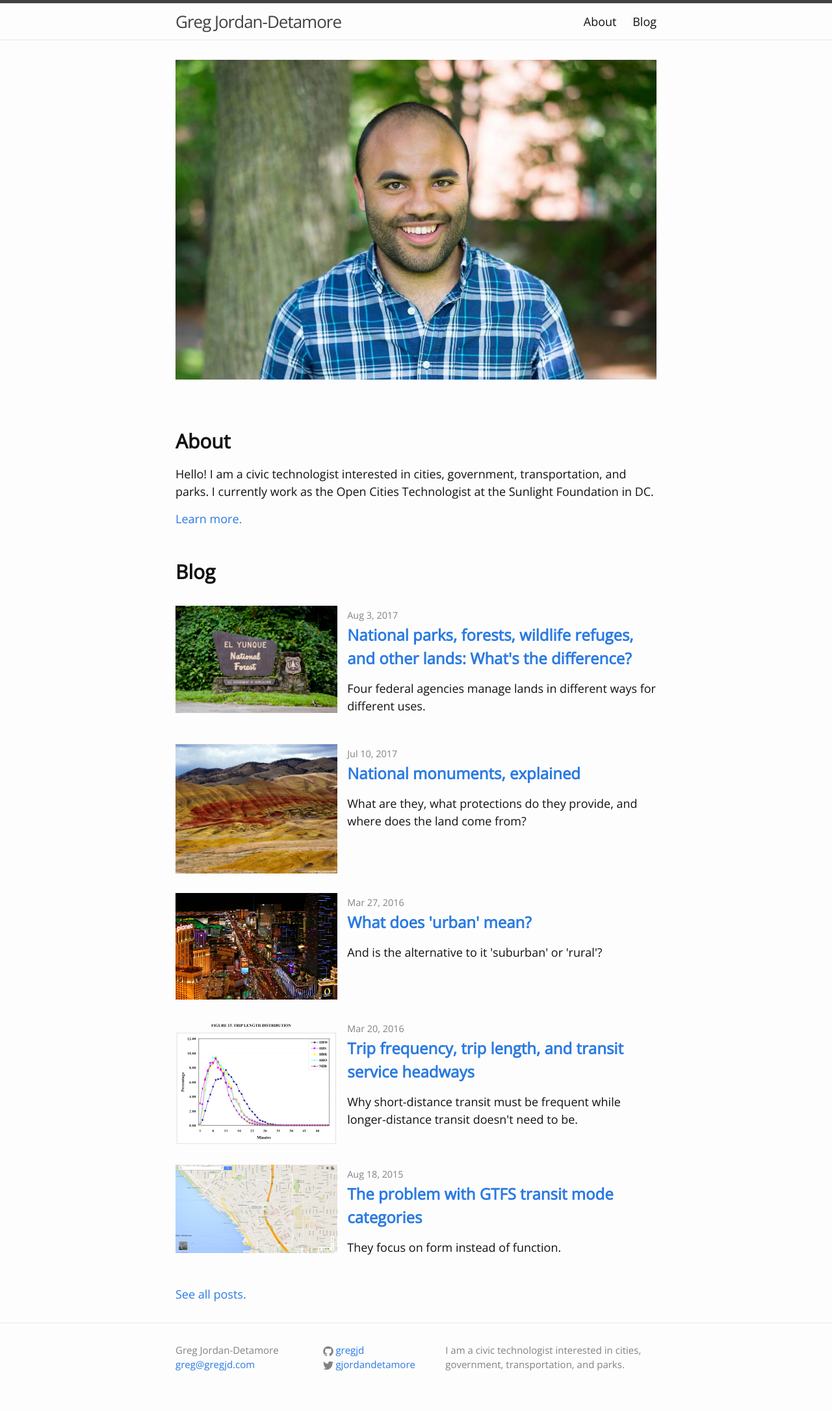
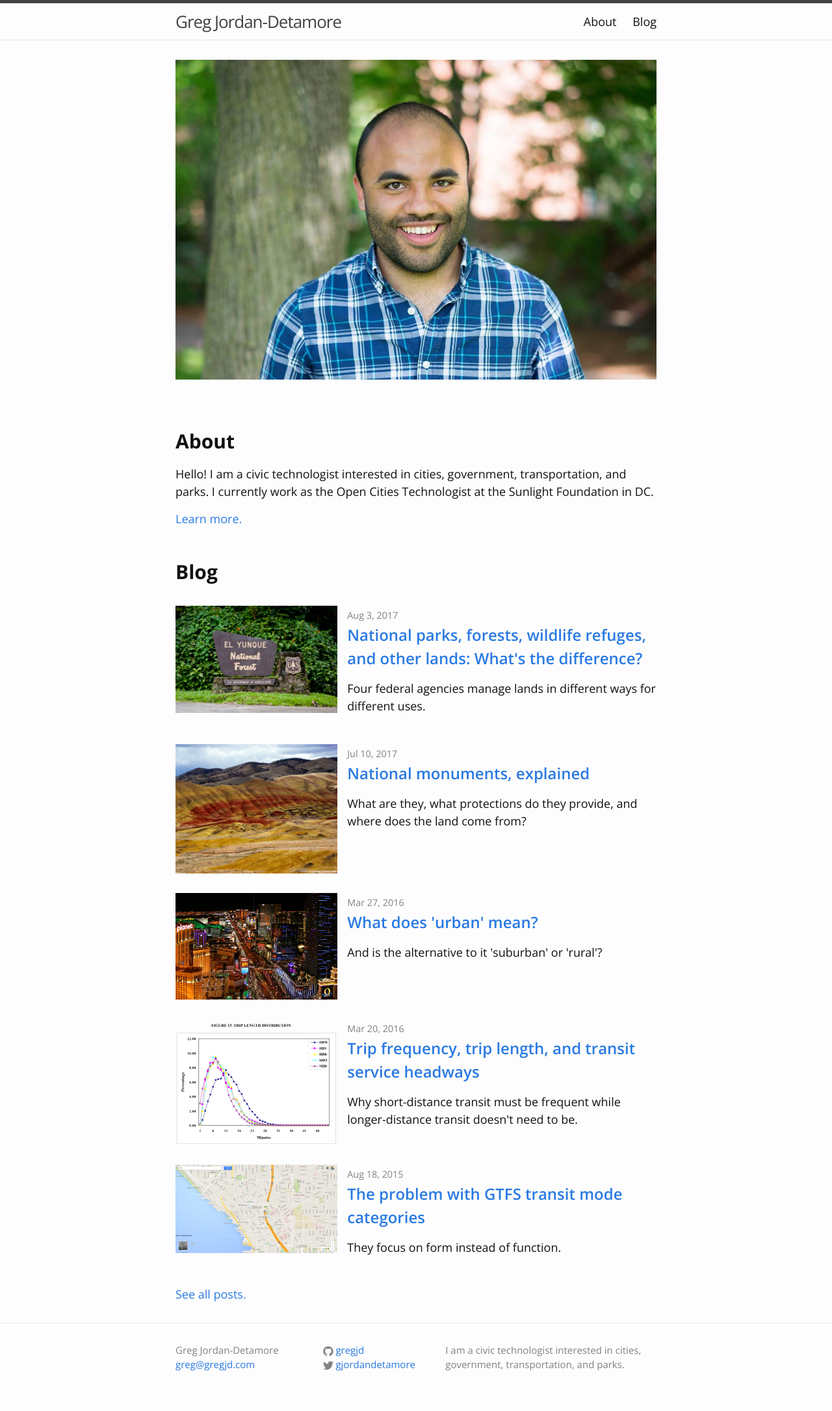
Before and after one commit to gregjd/gregjd.github.io, a Jekyll site: the page built from index.html, in a window 1280 px wide. Shown: the whole page at 65% size. Built offline with Jekyll 4.4.1, drawn with Linux system fonts in a browser that asks for light colours.

Commit message:
Fix font weights

```diff
--- a/_includes/head.html
+++ b/_includes/head.html
@@ -6,7 +6,7 @@
   <title>{% if page.title %}{{ page.title }}{% else %}{{ site.title }}{% endif %}</title>
   <meta name="description" content="{% if page.excerpt %}{{ page.excerpt | strip_html | strip_newlines | truncate: 160 }}{% else %}{{ site.description }}{% endif %}">
 
-  <link href="https://fonts.googleapis.com/css?family=Open+Sans" rel="stylesheet">
+  <link href="https://fonts.googleapis.com/css?family=Open+Sans:400,400i,600,700" rel="stylesheet">
   <link rel="stylesheet" href="{{ "/css/main.css" | prepend: site.baseurl }}">
   <link rel="canonical" href="{{ page.url | replace:'index.html','' | prepend: site.baseurl | prepend: site.url }}">
   <link rel="alternate" type="application/rss+xml" title="{{ site.title }}" href="{{ "/feed.xml" | prepend: site.baseurl | prepend: site.url }}" />
--- a/_sass/_base.scss
+++ b/_sass/_base.scss
@@ -89,12 +89,16 @@
 /**
  * Headings
  */
-h1, h2 {
-    font-weight: bold;
+h1 {
+    font-weight: 700;
+    padding-top: 15px;
+}
+h2 {
+    font-weight: 600;
     padding-top: 15px;
 }
 h3, h4, h5, h6 {
-    font-weight: 300;
+    font-weight: 400;
     padding-top: 10px;
 }
 .no-top-pad {
--- a/_sass/_layout.scss
+++ b/_sass/_layout.scss
@@ -194,6 +194,7 @@
 .post-link {
     display: block;
     font-size: 24px;
+    font-weight: 600;
 }
 
 
```
